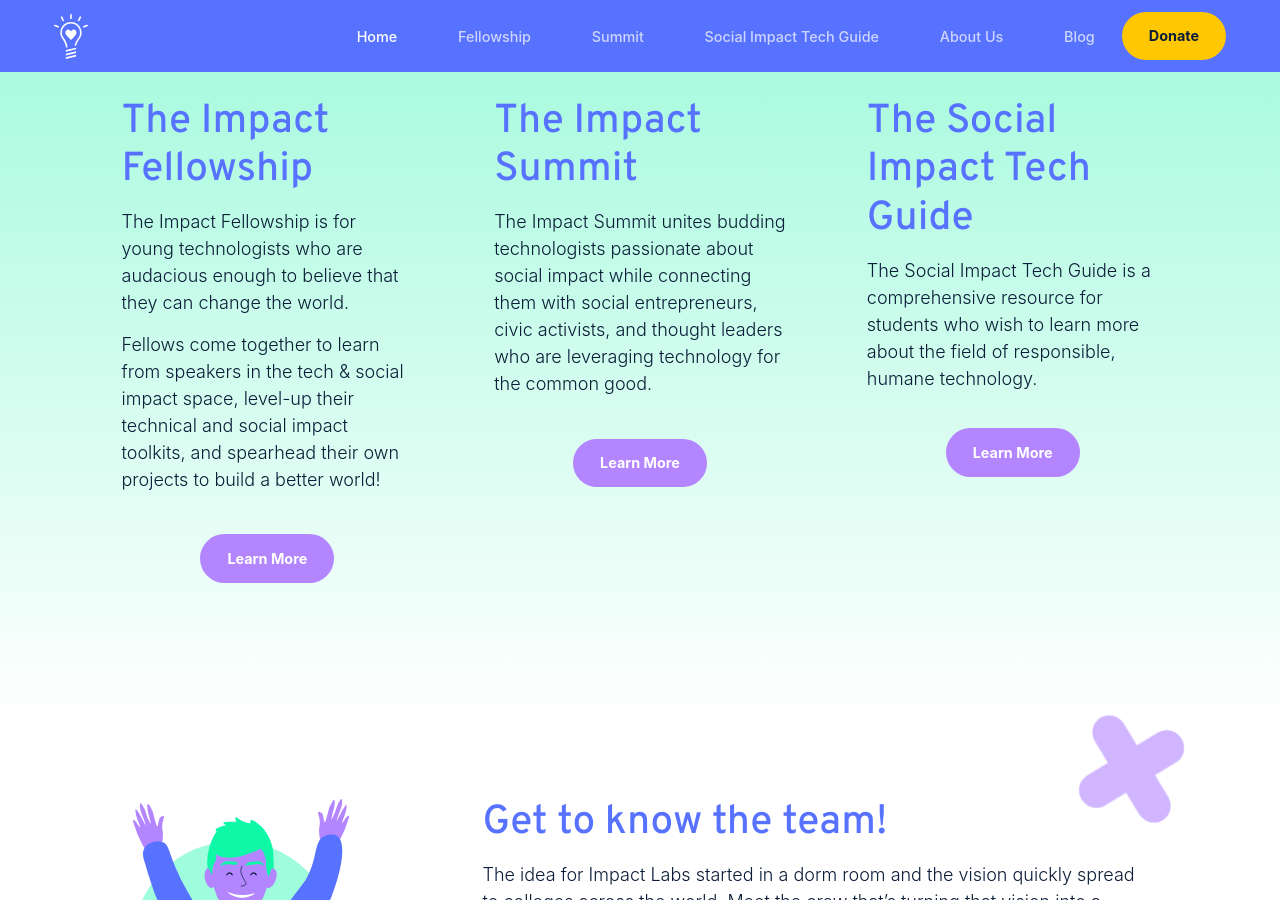
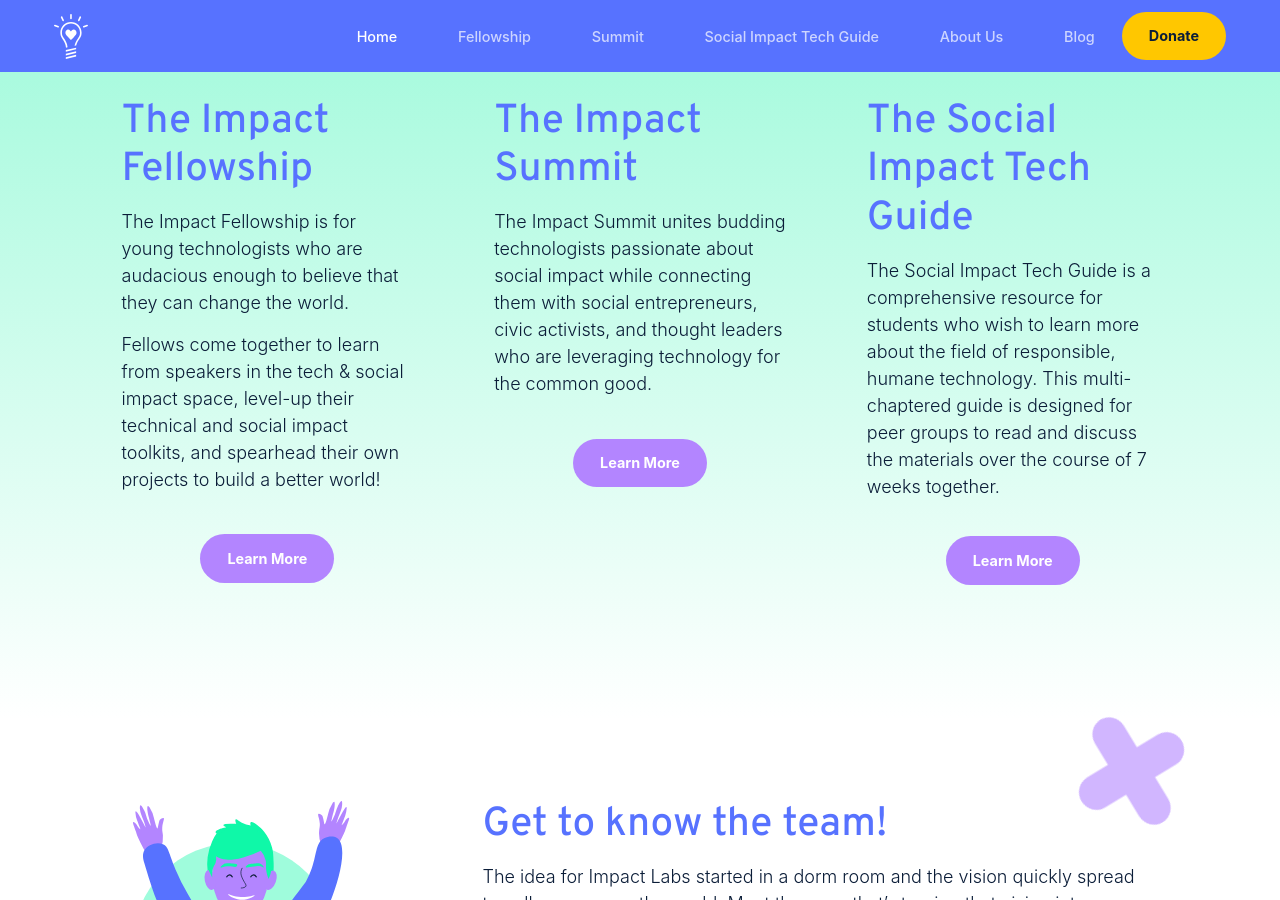
Before and after one commit to impact-labs/impact-labs.github.io, a Jekyll site: the page built from pages/home.html, in a window 1280 px wide and 900 px high, scrolled down 2077 px. Built offline with Jekyll 4.4.1, drawn with Linux system fonts in a browser that asks for light colours; a script that is not in the unit is left out.

Commit message:
Update home.html

```diff
--- a/pages/home.html
+++ b/pages/home.html
@@ -97,7 +97,7 @@
 			<div class="text-left">
 				<h2>The Social Impact Tech Guide</h2>
 				<p class="lead text-left">
-					The Social Impact Tech Guide is a comprehensive resource for students who wish to learn more about the field of responsible, humane technology.
+					The Social Impact Tech Guide is a comprehensive resource for students who wish to learn more about the field of responsible, humane technology. This multi-chaptered guide is designed for peer groups to read and discuss the materials over the course of 7 weeks together.
 				</p>
 				<br/>
 				<div class="text-md-center">
```
